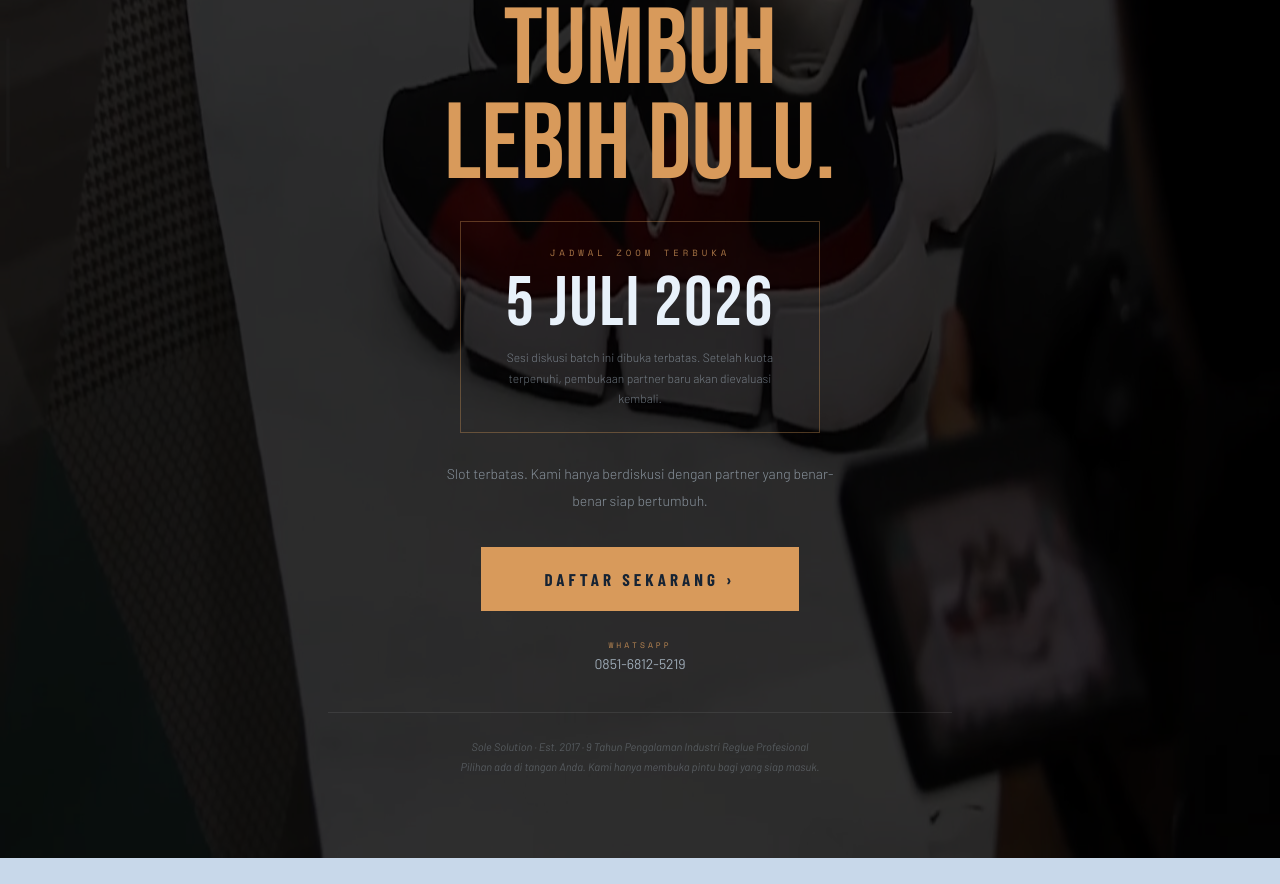
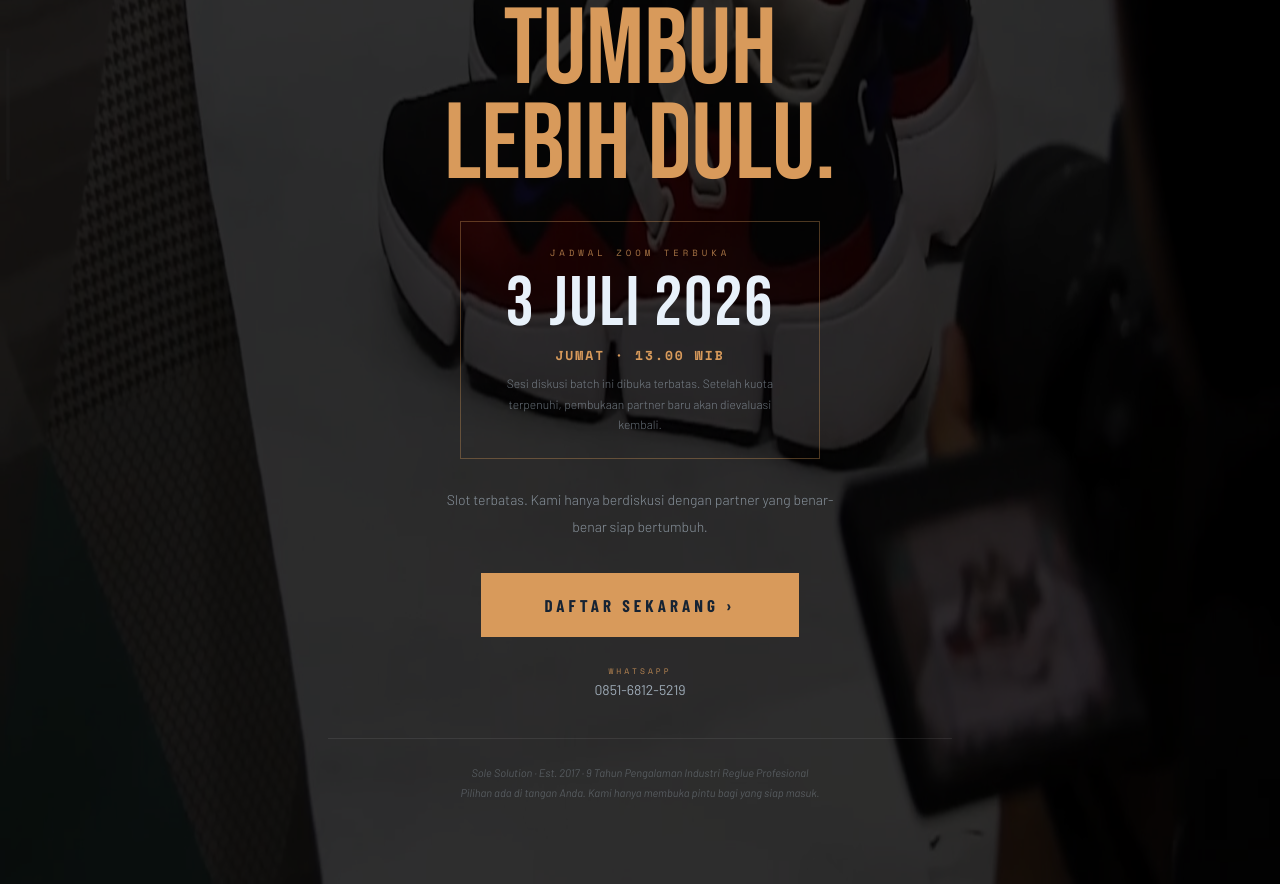
Before and after one commit to SidikWaluyaa/SoleSolution, a plain HTML site: page index.html in a window 1280 px wide. Shown: the part 6070-6954 px from the top of the page. Before the commit the page ends 6928 px from the top, so only its background shows below. Drawn offline with nearby package versions, Linux system fonts and the light colour scheme; a web font is replaced by a local one.

Commit message:
Update Zoom meeting schedule to Friday, 3 July 2026 at 13:00 WIB

```diff
--- a/index.html
+++ b/index.html
@@ -860,6 +860,16 @@
       letter-spacing: 2px
     }
 
+    .p8-time {
+      font-family: 'Space Mono', monospace;
+      font-size: 13px;
+      letter-spacing: 2px;
+      text-transform: uppercase;
+      color: var(--gold);
+      margin-top: 6px;
+      font-weight: 700
+    }
+
     .p8-dsub {
       font-size: 12px;
       font-weight: 300;
@@ -1397,7 +1407,8 @@
       <div class="p8-hl ai d2">MELIHAT<br>KOMPETITOR<br><em>TUMBUH<br>LEBIH DULU.</em></div>
       <div class="p8-datebox ai d3">
         <div class="p8-dlbl">Jadwal Zoom Terbuka</div>
-        <div class="p8-date">5 JULI 2026</div>
+        <div class="p8-date">3 JULI 2026</div>
+        <div class="p8-time">Jumat · 13.00 WIB</div>
         <div class="p8-dsub">Sesi diskusi batch ini dibuka terbatas. Setelah kuota terpenuhi, pembukaan partner baru
           akan dievaluasi kembali.</div>
       </div>
```
